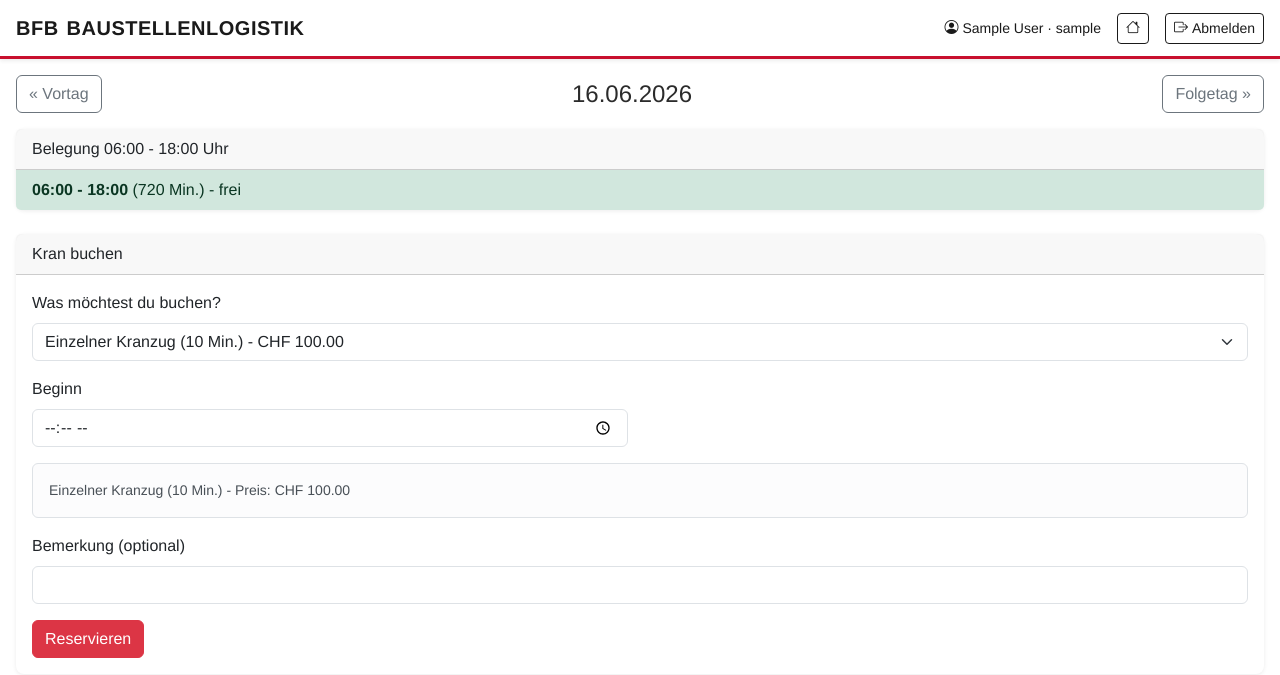
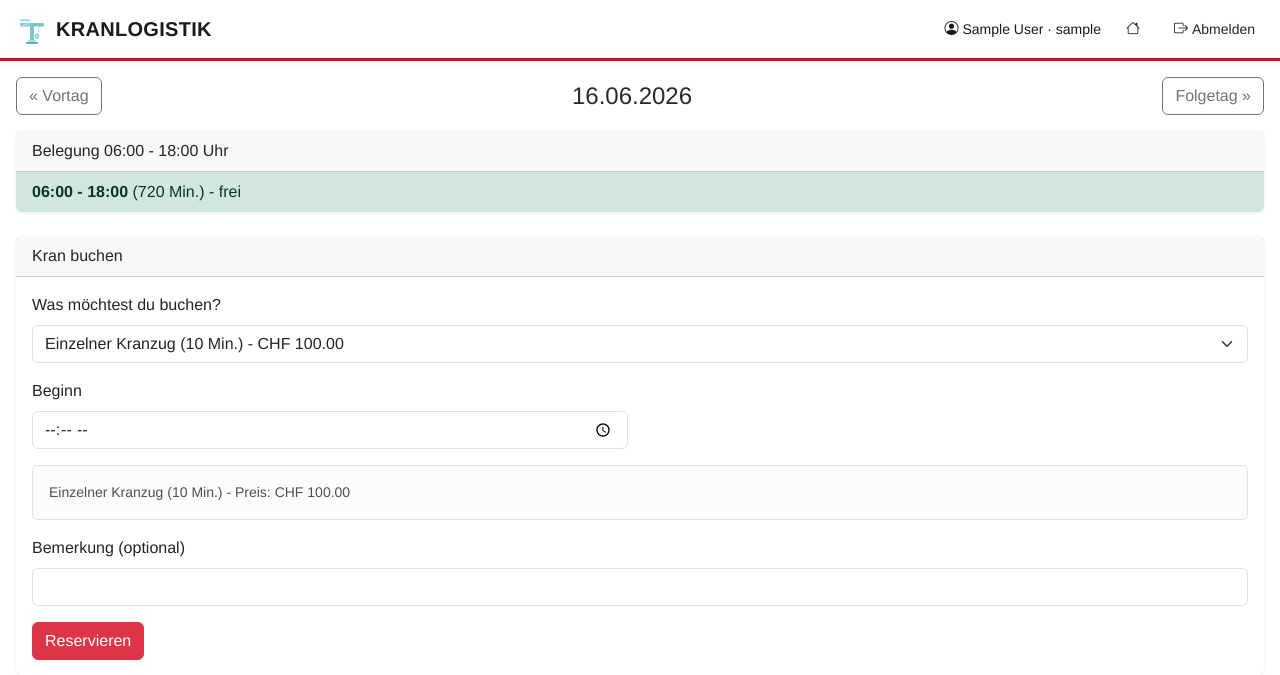
Before and after one commit to Jamas1414/kranlogistik, a Flask app: page /kalender in a window 1280 px wide. Shown: the top 675 px of the page. Run offline with Flask 3, Linux system fonts and the light colour scheme; the visitor is signed in with stand-in values (Sample User, id 1); data that the repository does not hold is empty.

Commit message:
Update templates/base.html

```diff
--- a/templates/base.html
+++ b/templates/base.html
@@ -3,8 +3,8 @@
 <head>
     <meta charset="UTF-8">
     <meta name="viewport" content="width=device-width, initial-scale=1, viewport-fit=cover">
-    <meta name="theme-color" content="#c8102e">
-    <title>{% block title %}BfB{% endblock %} - Baustellenlogistik</title>
+    <meta name="theme-color" content="#1a2332">
+    <title>{% block title %}KranLogistik{% endblock %} - Baustellenlogistik</title>
     <link href="https://cdn.jsdelivr.net/npm/bootstrap@5.3.3/dist/css/bootstrap.min.css" rel="stylesheet">
     <link href="https://cdn.jsdelivr.net/npm/bootstrap-icons@1.11.3/font/bootstrap-icons.css" rel="stylesheet">
     <link href="{{ url_for('static', filename='style.css') }}" rel="stylesheet">
@@ -14,21 +14,41 @@
 {% if current_user.is_authenticated %}
 <nav class="navbar navbar-dark kran-navbar shadow-sm">
     <div class="container-fluid px-3">
+
+        <!-- Logo + Brand -->
         <a class="navbar-brand fw-bold d-flex align-items-center gap-2" href="{{ url_for('index') }}">
-            <span class="bfb-badge">BfB</span>
-            <span class="d-none d-sm-inline">Baustellenlogistik</span>
+            <svg width="32" height="32" viewBox="0 0 32 32" fill="none" xmlns="http://www.w3.org/2000/svg" style="flex-shrink:0;">
+                <!-- Mast -->
+                <rect x="14" y="10" width="4" height="18" rx="1" fill="#7ec8ce"/>
+                <!-- Ausleger -->
+                <rect x="4" y="10" width="24" height="3.5" rx="1" fill="#7ec8ce"/>
+                <!-- Gegenausleger oben -->
+                <rect x="4" y="6" width="10" height="2.5" rx="1" fill="#a8dde2"/>
+                <!-- Diagonale -->
+                <line x1="14" y1="10" x2="5" y2="13.5" stroke="#a8dde2" stroke-width="1.5"/>
+                <!-- Haengeseil -->
+                <line x1="24" y1="13.5" x2="21" y2="22" stroke="#a8dde2" stroke-width="1.5" stroke-dasharray="2 1.5"/>
+                <!-- Haken -->
+                <rect x="19.5" y="22" width="3" height="3" rx="1" fill="none" stroke="#7ec8ce" stroke-width="1.5"/>
+                <!-- Sockel -->
+                <rect x="12" y="27" width="8" height="2.5" rx="1" fill="#a8dde2"/>
+                <!-- Raeupchen -->
+                <rect x="10" y="29" width="12" height="2" rx="1" fill="#5ab0b8"/>
+            </svg>
+            <span class="d-none d-sm-inline" style="letter-spacing:0.3px;">KranLogistik</span>
         </a>
+
         <div class="d-flex align-items-center gap-2 gap-sm-3">
-            <span class="navbar-text text-white-50 small d-none d-md-inline">
+            <span class="navbar-text small d-none d-md-inline" style="color:rgba(255,255,255,0.6);">
                 <i class="bi bi-person-circle me-1"></i>{{ current_user.name }} &middot; {{ current_user.firma }}
                 {% if current_user.is_admin() %}
-                <span class="badge ms-1" style="background:rgba(255,255,255,0.25);font-size:0.65rem;">Admin</span>
+                <span class="badge ms-1" style="background:rgba(245,158,11,0.3);color:#f59e0b;font-size:0.65rem;">Admin</span>
                 {% endif %}
             </span>
-            <a href="{{ url_for('index') }}" class="btn btn-sm {% if request.path == url_for('index') %}btn-light{% else %}btn-outline-light{% endif %}">
+            <a href="{{ url_for('index') }}" class="btn btn-sm {% if request.path == url_for('index') %}kran-btn-active{% else %}kran-btn-outline{% endif %}">
                 <i class="bi bi-house"></i>
             </a>
-            <a class="btn btn-outline-light btn-sm" href="{{ url_for('logout') }}">
+            <a class="btn btn-sm kran-btn-outline" href="{{ url_for('logout') }}">
                 <i class="bi bi-box-arrow-right me-1"></i><span class="d-none d-sm-inline">Abmelden</span>
             </a>
         </div>
```
